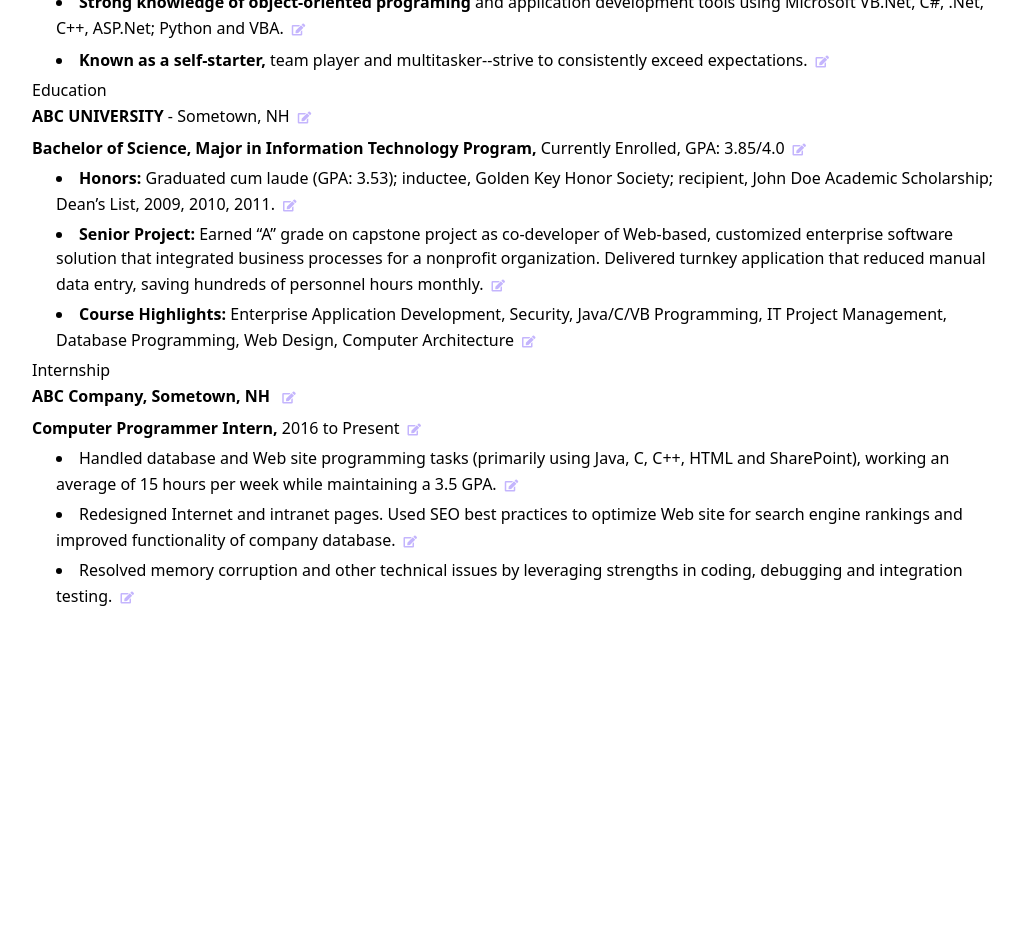
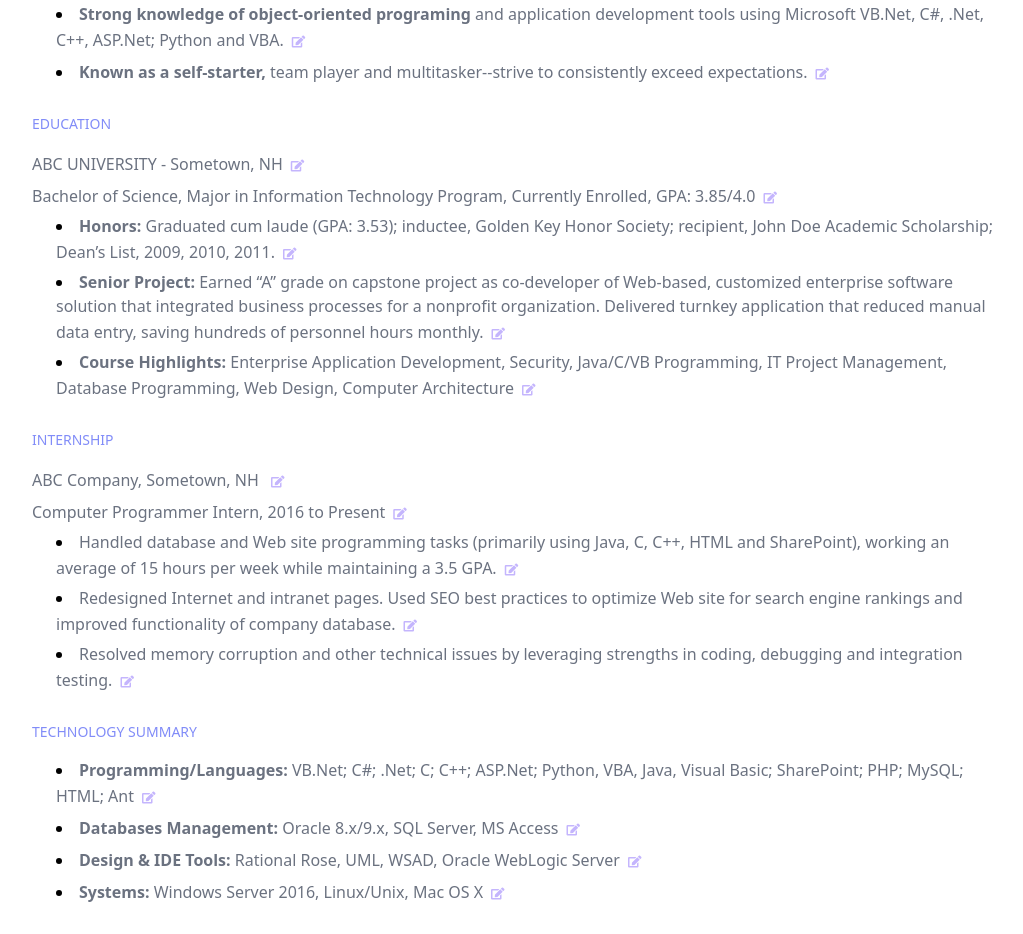
Before and after one commit to Mikey-Esteban/cv-project-app, a React (Create React App) app: page / in a window 1280 px wide. Shown: the part 460-1394 px from the top of the page, without its empty margins (120-1143 px from the left). Before the commit the page ends 1074 px from the top, so only its background shows below. Built offline with nearby package versions, Linux system fonts and the light colour scheme.

Commit message:
restyled page

```diff
--- a/src/App.js
+++ b/src/App.js
@@ -5,7 +5,8 @@ import PersonalInfo from './components/PersonalInfo'
 import SectionInfo from './components/SectionInfo'
 import { workTitle, workHeaderTitle, workListData } from './components/data/workData'
 import { eduTitle, eduHeaderData, eduListData } from './components/data/educationData'
-import { internTitle, internHeaderData, internListData} from './components/data/internshipData'
+import { internTitle, internHeaderData, internListData } from './components/data/internshipData'
+import { techTitle, techListData } from './components/data/techStackData'
 
 
 function App() {
@@ -17,6 +18,7 @@ function App() {
       <SectionInfo title={workTitle} headerTitle={workHeaderTitle} listData={workListData} />
       <SectionInfo title={eduTitle} headerData={eduHeaderData} listData={eduListData} />
       <SectionInfo title={internTitle} headerData={internHeaderData} listData={internListData} />
+      <SectionInfo title={techTitle} listData={techListData} />
     </div>
   );
 }
--- a/src/components/Editable.js
+++ b/src/components/Editable.js
@@ -39,8 +39,8 @@ class Editable extends Component {
     if (this.state.viewForm === false) {
       return (
         <div id={id}>
-          <span className="font-bold">{title} </span>
-          <span>{description}
+          <span className="font-medium text-gray-500">{title} </span>
+          <span className="text-gray-500">{description}
             <button className="btn-level"
               onClick={this.handleFormSwitch}>
               <i className="fas fa-edit"></i>
--- a/src/components/EditableLI.js
+++ b/src/components/EditableLI.js
@@ -39,8 +39,8 @@ class EditableLI extends Component {
     if (this.state.viewForm === false) {
       return (
         <li id={id}>
-          <span className="font-bold">{title} </span>
-          <span>{description}
+          <span className="font-semibold text-gray-500">{title} </span>
+          <span className="text-gray-500">{description}
             <button className="btn-level"
               onClick={this.handleFormSwitch}>
               <i className="fas fa-edit"></i>
--- a/src/components/SectionInfo.js
+++ b/src/components/SectionInfo.js
@@ -7,8 +7,8 @@ const SectionInfo = (props) => {
   const { title, headerTitle, headerData, listData } = props
 
   return (
-    <div className="container px-6 mx-auto max-w-screen-lg">
-      <h2>{title}</h2>
+    <div className="container px-6 mx-auto max-w-screen-lg mb-6">
+      <h2 className="header-title mb-4">{title}</h2>
       { headerTitle && <h1 className='text-center title'>{headerTitle}</h1> }
       { headerData &&
         headerData.map(info => {
--- /dev/null
+++ b/src/components/data/techStackData.js
@@ -0,0 +1,28 @@
+import { v4 as uuid } from 'uuid';
+
+const techTitle = 'Technology Summary'
+
+const techListData = [
+  {
+    id: uuid(),
+    title: 'Programming/Languages:',
+    details: ' VB.Net; C#; .Net; C; C++; ASP.Net; Python, VBA, Java, Visual Basic; SharePoint; PHP; MySQL; HTML; Ant'
+  },
+  {
+    id: uuid(),
+    title: 'Databases Management: ',
+    details: 'Oracle 8.x/9.x, SQL Server, MS Access'
+  },
+  {
+    id: uuid(),
+    title: 'Design & IDE Tools:',
+    details: 'Rational Rose, UML, WSAD, Oracle WebLogic Server'
+  },
+  {
+    id: uuid(),
+    title: 'Systems:',
+    details: 'Windows Server 2016, Linux/Unix, Mac OS X'
+  }
+]
+
+export { techTitle, techListData }
--- a/src/tailwind.css
+++ b/src/tailwind.css
@@ -17,6 +17,9 @@
 .title {
   @apply text-indigo-400 text-lg font-medium uppercase
 }
+.header-title {
+  @apply uppercase text-indigo-400 text-sm
+}
 
 p {
   @apply text-gray-500
```
Also changed, not shown: 1 other file (tests, documents, lock files or other folders).
